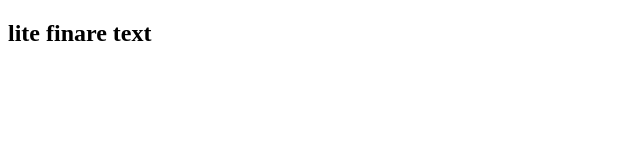
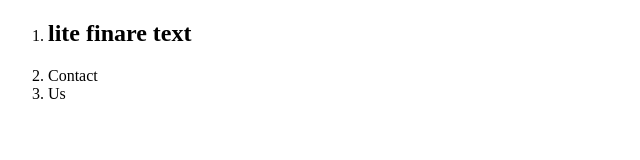
Before and after one commit to Deychen/programmering3, a plain HTML site: page index.html in a window 1280 px wide. Shown: the whole page, without its empty margins (0-640 px from the left). Drawn offline with Linux system fonts and the light colour scheme.

Commit message:
commit-1

```diff
--- a/index.html
+++ b/index.html
@@ -7,9 +7,12 @@
 </head>
 <body>
     <nav>
-        <h1>lite finare text
+        <ol>
+        <li><h1>lite finare text</h1></li>
+        <li>Contact</li>
+        <li>Us</li>
 
-        </h1>
+        </ol>
     </nav>
 
 </body>
```
